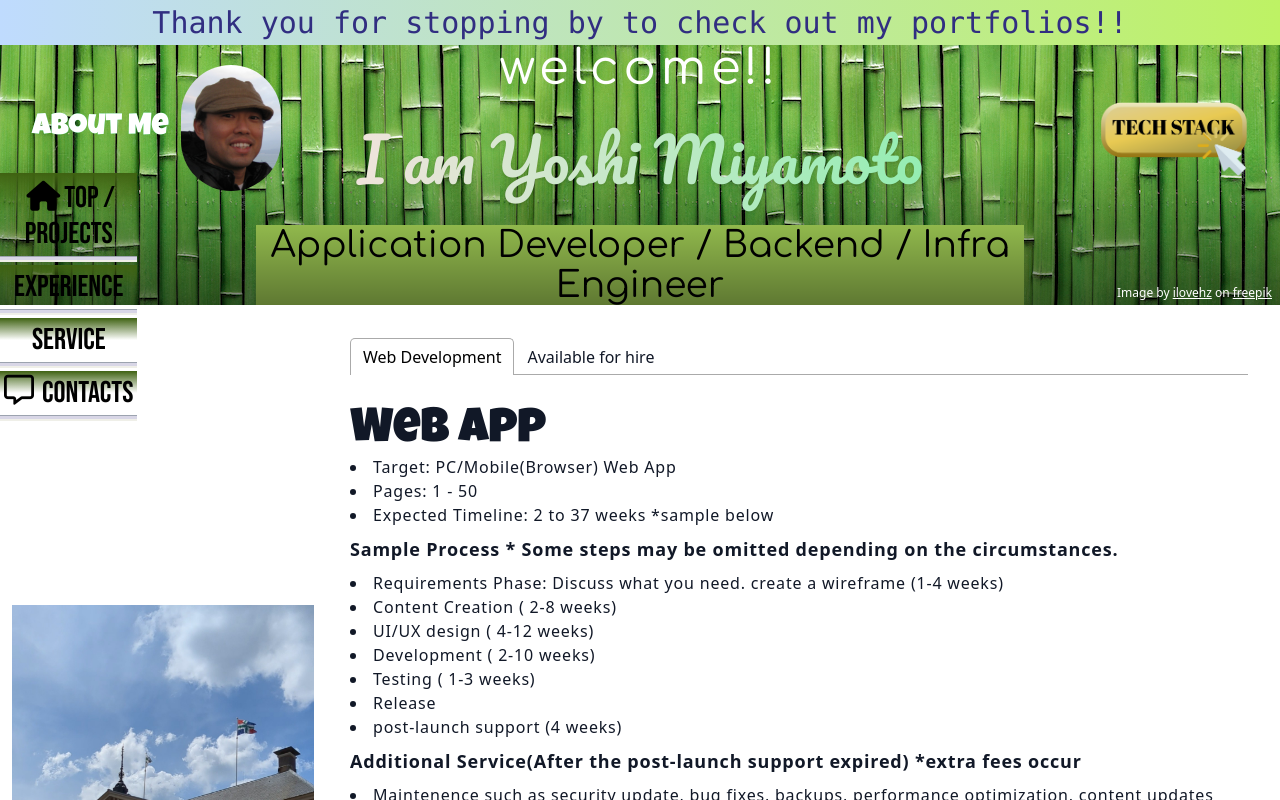
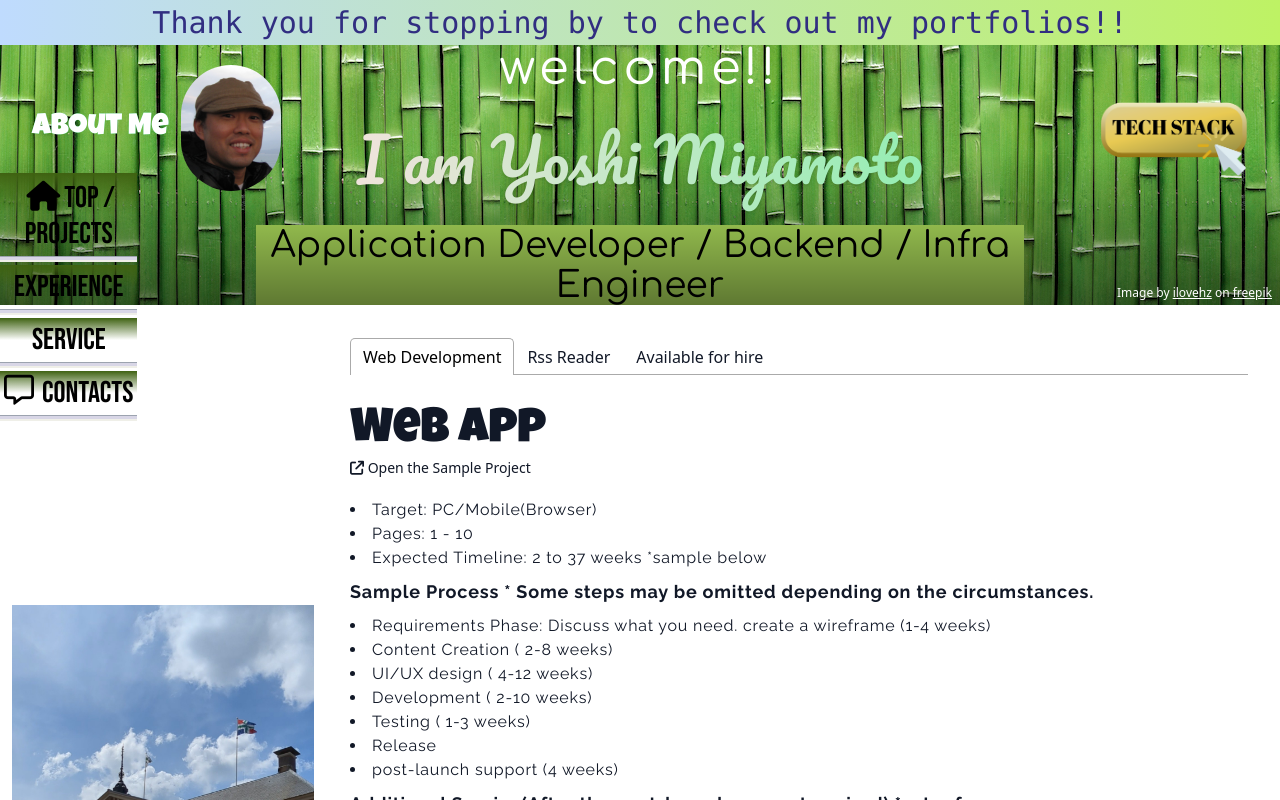
Before and after one commit to pocketgroovy/portfolio, a React (Vite) app in the folder homepage/: page /service in a window 1280 px wide. Shown: the top 800 px of the page. Built offline with nearby package versions, Linux system fonts and the light colour scheme; a web font is replaced by a local one.

Commit message:
service and images rssreader

```diff
--- a/homepage/src/components/ImagePane.tsx
+++ b/homepage/src/components/ImagePane.tsx
@@ -2,7 +2,7 @@ import { ReactElement } from "react";
 import { useMediaQuery } from "utils";
 import { IImage } from "types/Iimage";
 
-const DESKTOP_IMAGE_WIDTH_PERCENTAGE = 0.3
+const DESKTOP_IMAGE_WIDTH_PERCENTAGE = 0.4
 const MOBILE_IMAGE_HEIGHT_PERCENTAGE = 0.4
 
 
--- a/homepage/src/components/ServiceDetails.tsx
+++ b/homepage/src/components/RssReaderDevelopment.tsx
@@ -1,26 +1,27 @@
 import type { ReactElement } from "react";
 
-export default function Career(): ReactElement {
+export default function RssReaderDevelopment(): ReactElement {
 
     return (<div>
         <h1
             className='list-title'>
-            Web App
+            Rss Reader
         </h1>
+        <i className="text-sm fa-solid fa-arrow-up-right-from-square pb-5"></i><a className='text-sm' href='https://rssreader.subscriber.pocketgroovy.com' target="_blank"> Open the Sample Project</a>
+
 
         <div className='list-task-style'>
             <ul className="tasklist">
-                <li>Target: PC/Mobile(Browser) Web App </li>
-                <li>Pages: 1 - 50</li>
-                <li>Expected Timeline: 2 to 37 weeks *sample below</li>
+                <li>Target: PC/Mobile(Browser)  </li>
+                <li>Pages: 1 - 5</li>
+                <li>Expected Timeline: 5 to 10 weeks *sample below</li>
             </ul>
             <h1 className="jobtitle">Sample Process * Some steps may be omitted depending on the circumstances.</h1>
             <ul className="tasklist">
-                <li>Requirements Phase: Discuss what you need. create a wireframe (1-4 weeks)</li>
-                <li>Content Creation ( 2-8 weeks) </li>
-                <li>UI/UX design ( 4-12 weeks) </li>
-                <li>Development ( 2-10 weeks)</li>
-                <li>Testing ( 1-3 weeks)</li>
+                <li>Requirements Phase: Discuss what you need. create a wireframe (1 - 2 weeks)</li>
+                <li>UI/UX design ( 1 - 2 weeks) </li>
+                <li>Development ( 2 - 4 weeks)</li>
+                <li>Testing ( 1 - 2 weeks)</li>
                 <li>Release</li>
                 <li>post-launch support (4 weeks)</li>
             </ul>
--- a/homepage/src/components/ServicesTabs.tsx
+++ b/homepage/src/components/ServicesTabs.tsx
@@ -1,8 +1,9 @@
 import type { ReactElement } from 'react';
 import { Tab, Tabs, TabList, TabPanel } from 'react-tabs';
 import 'react-tabs/style/react-tabs.css';
-import ServiceDetails from './ServiceDetails';
+import WebDevelopment from './WebDevelopment';
 import HireForProjects from './HireForProjects';
+import RssReaderDevelopment from './RssReaderDevelopment';
 
 
 export default function ServcesTabs(): ReactElement {
@@ -10,11 +11,15 @@ export default function ServcesTabs(): ReactElement {
         <Tabs className='m-5'>
             <TabList>
                 <Tab>Web Development</Tab>
+                <Tab>Rss Reader</Tab>
                 <Tab>Available for hire</Tab>
             </TabList>
 
             <TabPanel>
-                <h2><ServiceDetails /></h2>
+                <h2><WebDevelopment /></h2>
+            </TabPanel>
+            <TabPanel>
+                <h2><RssReaderDevelopment /></h2>
             </TabPanel>
             <TabPanel>
                 <h2><HireForProjects /></h2>
--- /dev/null
+++ b/homepage/src/components/WebDevelopment.tsx
@@ -0,0 +1,32 @@
+import type { ReactElement } from "react";
+
+export default function WebDevelopment(): ReactElement {
+
+    return (<div>
+        <h1
+            className='list-title'>
+            Web App
+        </h1>
+        <i className="text-sm fa-solid fa-arrow-up-right-from-square pb-5"></i><a className='text-sm' href='/MyPortfolio' target="_blank"> Open the Sample Project</a>
+
+        <div className='list-task-style'>
+            <ul className="tasklist">
+                <li>Target: PC/Mobile(Browser) </li>
+                <li>Pages: 1 - 10</li>
+                <li>Expected Timeline: 2 to 37 weeks *sample below</li>
+            </ul>
+            <h1 className="jobtitle">Sample Process * Some steps may be omitted depending on the circumstances.</h1>
+            <ul className="tasklist">
+                <li>Requirements Phase: Discuss what you need. create a wireframe (1-4 weeks)</li>
+                <li>Content Creation ( 2-8 weeks) </li>
+                <li>UI/UX design ( 4-12 weeks) </li>
+                <li>Development ( 2-10 weeks)</li>
+                <li>Testing ( 1-3 weeks)</li>
+                <li>Release</li>
+                <li>post-launch support (4 weeks)</li>
+            </ul>
+            <h1 className="jobtitle">Additional Service(After the post-launch support expired)	*extra fees occur  </h1>
+            <li>Maintenence such as security update, bug fixes, backups, performance optimization, content updates</li>
+        </div>
+    </div>)
+}
--- a/homepage/src/index.css
+++ b/homepage/src/index.css
@@ -17,7 +17,7 @@
     }
 
     .list-task-style {
-        @apply space-y-2 font-normal break-words tracking-wider;
+        @apply space-y-2 font-raleway break-words tracking-wider;
     }
 
     .nav-button {
--- a/homepage/src/pages/MyPortfolio.tsx
+++ b/homepage/src/pages/MyPortfolio.tsx
@@ -123,7 +123,6 @@ export default function MyPortfolio(): ReactElement {
                     <h3 className='font-bold' >Challenges in Development:</h3>
                     <p className='text-xl'>The email and database servers, hosted on a VPS, were assigned to subdomains. This setup helped me avoid issues related to CORS (Cross-Origin Resource Sharing) .</p>
                     <p className='text-xl'>However, HTTPS communication presented a bit of a challenge. Even though the servers share the same domain (pocketgroovy), separate SSL certificates are needed for each subdomain unless you use wildcard or multi-domain certificates. Fortunately, <a className='outer' href="https://support.hostinger.com/en/articles/6865487-how-to-install-ssl-on-vps-using-certbot?irclickid=VjuR2qx3axyKTrVX642%3AL3f5UkHXCO2hky0ZUM0&irgwc=1&PID=95368" target='_blank'> Hostinger provided comprehensive documentation.</a> While the SSL installation wasn't automatic for these subdomains, their guidance saved me a lot of time and money.</p>
-                    <h3 className="font-bold" >Infrastructure Diagram</h3>
                     <ImagePane imagePath={image} imageTitle='mern' />
                     <a className='text-base outer' href='https://github.com/pocketgroovy/portfolio' target="_blank" rel="noreferrer" > <img className='h-5 w-5' src={gituhubimgae} alt='Code in github' />  Check Code in Github</a>
                     <p> Please feel free to contat me!</p>
--- a/homepage/src/pages/RssFeedReader.tsx
+++ b/homepage/src/pages/RssFeedReader.tsx
@@ -7,7 +7,7 @@ import type { ReactElement } from 'react'
 import { Link, Navigate, useParams } from 'react-router-dom'
 import type { IAttribute } from 'types/iattribute'
 import { useMediaQuery } from 'utils'
-import image from '../media/images/mern.png'
+import image from '../media/images/rssreader.png'
 import gituhubimgae from '../media/images/github-mark.png'
 
 export default function RssFeedReader(): ReactElement {
@@ -118,8 +118,7 @@ export default function RssFeedReader(): ReactElement {
                         <h4 className='font-bold text-xl'>2. Network Security:</h4>
                         <p className='text-xl'>To enhance security and prevent the network from being directly accessible from the internet, I incorporated Nginx as a proxy server. Nginx acts as an intermediary, forwarding user requests to retrieve data, thereby adding an additional layer of security.</p>
                         <p className='text-xl'>Additionally, client requests are made over HTTPS. By having Nginx handle the HTTPS connections and forward requests to the internal services over localhost, I avoid the need for SSL certificates for the app components within the internal network. This approach saves me from the hassle of periodic certificate renewal and reduces the costs associated with maintaining SSL certificates for internal services.</p>
-                        <h3 className="font-bold" >Infrastructure Diagram</h3>
-                        <ImagePane imagePath={image} imageTitle='mern' />
+                        <ImagePane imagePath={image} imageTitle='rssreader' />
                         <a className='text-base outer' href='https://github.com/pocketgroovy/RssFeed' target="_blank" rel="noreferrer" > <img className='h-5 w-5' src={gituhubimgae} alt='Code in github' />  Check Code in Github (Feed Retrieval)</a>
                         <a className='text-base outer' href='https://github.com/pocketgroovy/RssClient' target="_blank" rel="noreferrer" > <img className='h-5 w-5' src={gituhubimgae} alt='Code in github' />  Check Code in Github (User Interface)</a>
                         <p> Please feel free to contat me!</p>
```
Also changed, not shown: homepage/src/media/images/mern.png, homepage/src/media/images/rssreader.png (added).
